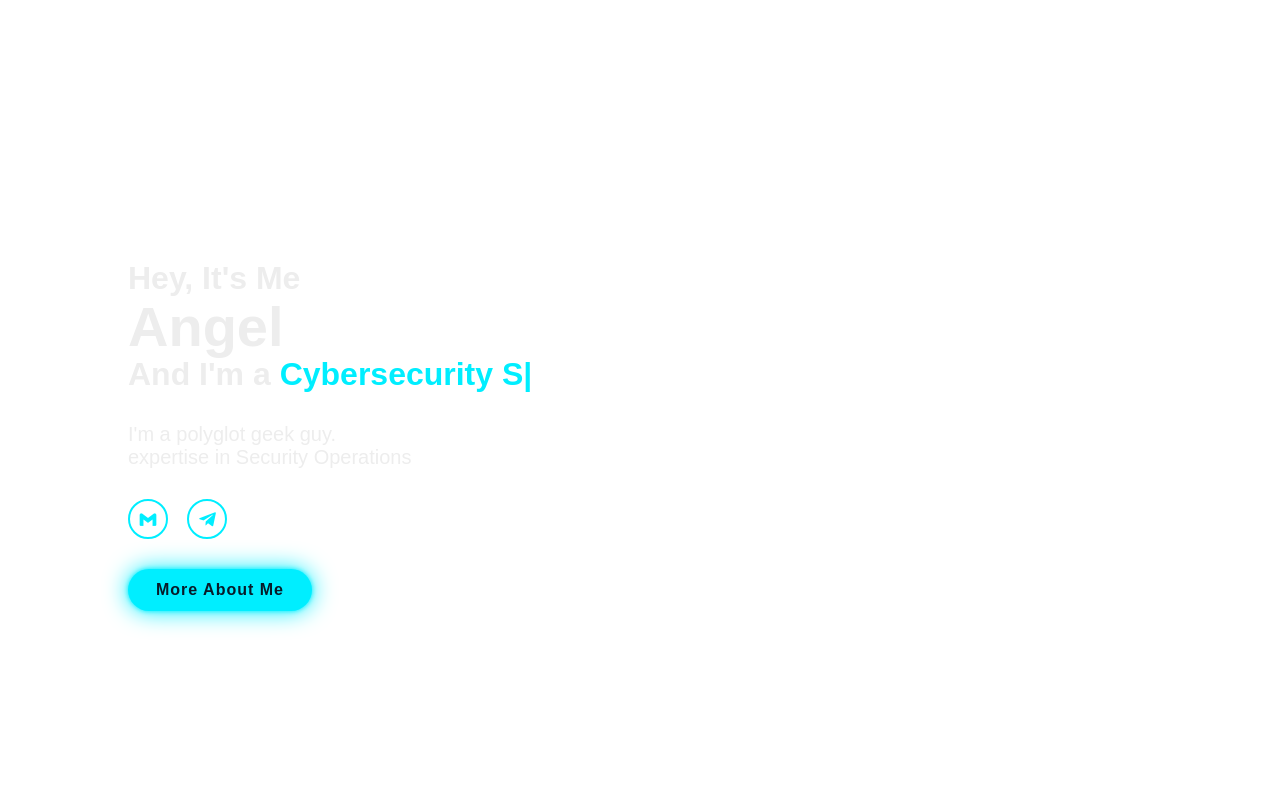
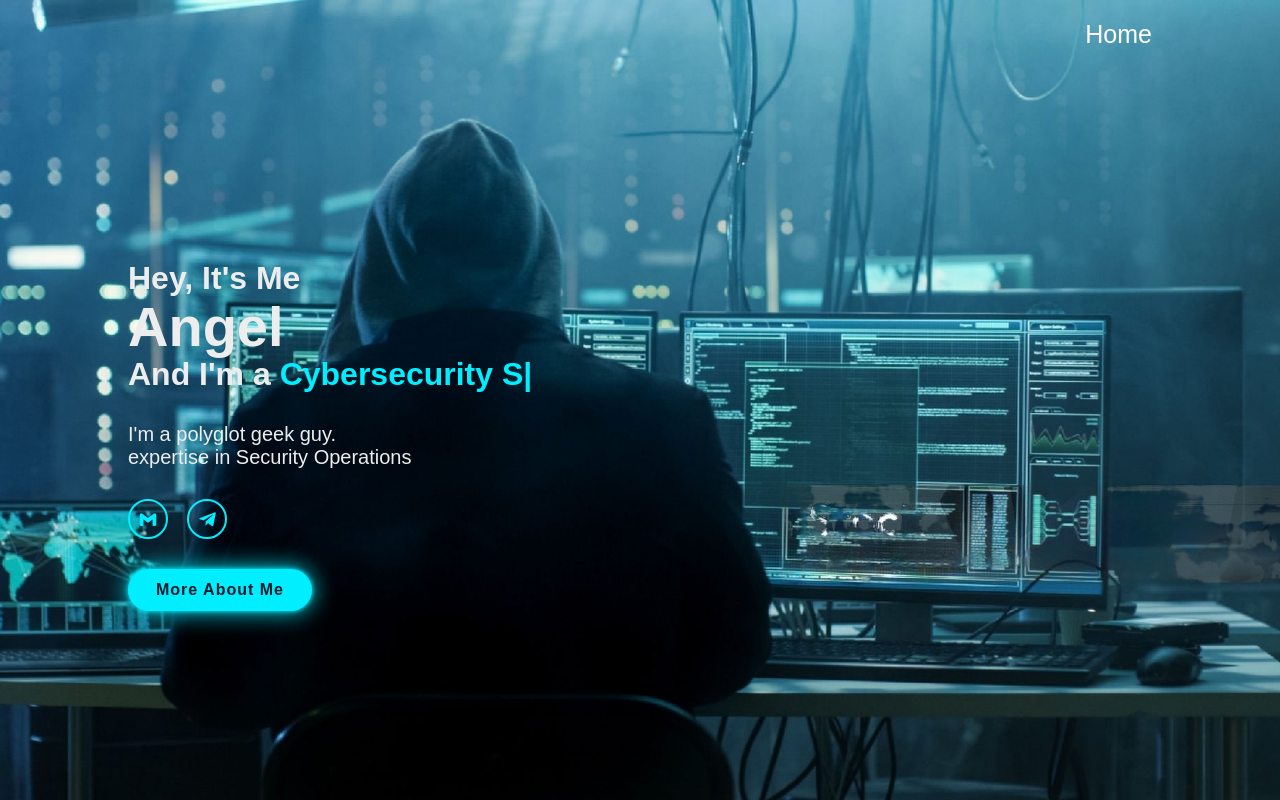
Before and after one commit to hookwell/personal_web_update_2023, a plain HTML site: page index.html in a window 1280 px wide. Drawn offline with nearby package versions, Linux system fonts and the light colour scheme.

Commit message:
background_update

```diff
--- a/style.css
+++ b/style.css
@@ -54,7 +54,8 @@
   width: 100%;
   justify-content: space-between;
   height: 100vh;
-  background: url(static/rmed.jpg);
+  background: url(static/rmed.jpeg);
+  /*background: url(static/pexels-elti-meshau-333850.jpg) */
   background-size: cover;
   background-position: center;
   display: flex;
```
